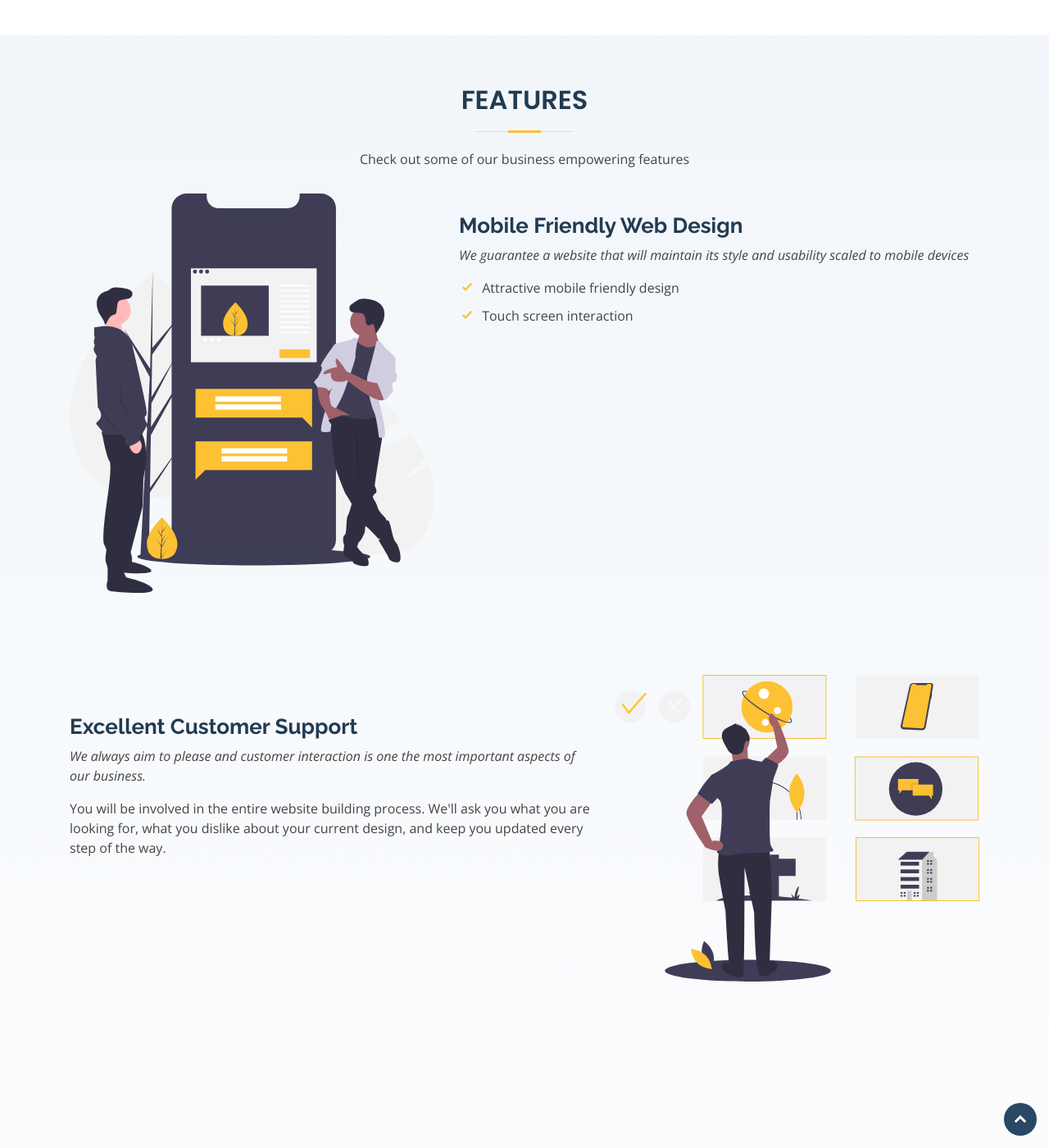
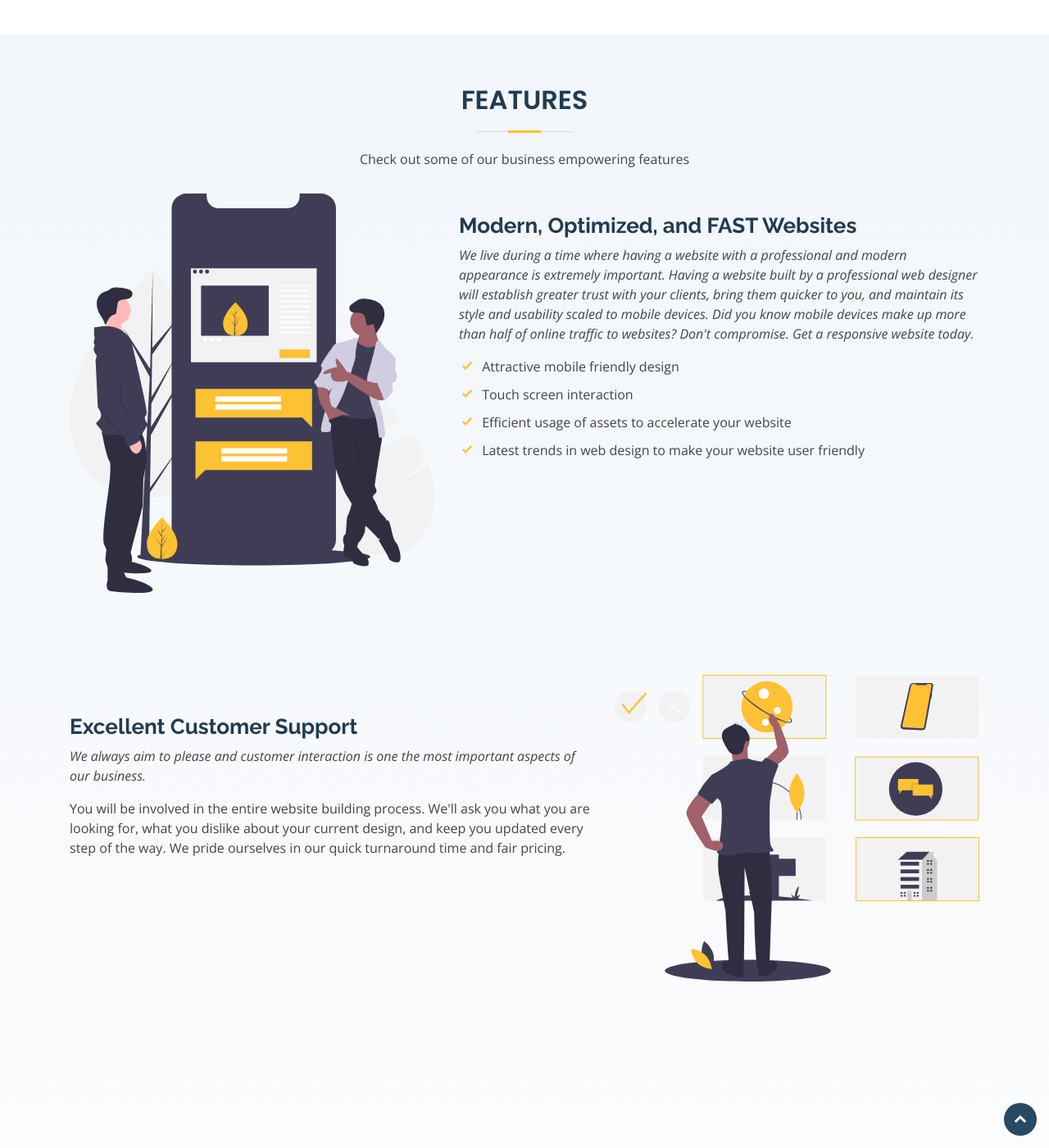
Before and after one commit to MeesterMarcus/lorenzana-designs-website, a Jekyll site: the page built from index.md, in a window 1280 px wide and 1400 px high, scrolled down 1620 px. Shown: the whole window at 82% size. Built offline with Jekyll 4.4.1, drawn with Linux system fonts in a browser that asks for light colours.

Commit message:
more info

```diff
--- a/_includes/features.html
+++ b/_includes/features.html
@@ -12,13 +12,17 @@
                 <img src="assets/img/features-1.svg" class="img-fluid" alt="Mobile Friendly Web Design">
             </div>
             <div class="col-md-7 pt-4" data-aos="fade-left">
-                <h3>Mobile Friendly Web Design</h3>
+                <h3>Modern, Optimized, and FAST Websites</h3>
                 <p class="font-italic">
-                    We guarantee a website that will maintain its style and usability scaled to mobile devices
+                    We live during a time where having a website with a professional and modern appearance is extremely important.
+                    Having a website built by a professional web designer will establish greater trust with your clients, bring them quicker to you, and maintain its style and usability scaled to mobile devices.
+                    Did you know mobile devices make up more than half of online traffic to websites? Don't compromise. Get a responsive website today.
                 </p>
                 <ul>
                     <li><i class="icofont-check"></i> Attractive mobile friendly design</li>
                     <li><i class="icofont-check"></i> Touch screen interaction</li>
+                    <li><i class="icofont-check"></i> Efficient usage of assets to accelerate your website</li>
+                    <li><i class="icofont-check"></i> Latest trends in web design to make your website user friendly</li>
                 </ul>
             </div>
         </div>
@@ -34,7 +38,7 @@
                 </p>
                 <p>
                     You will be involved in the entire website building process. We'll ask you what you are looking for, what you dislike about your current design,
-                    and keep you updated every step of the way.
+                    and keep you updated every step of the way. We pride ourselves in our quick turnaround time and fair pricing.
                 </p>
             </div>
         </div>
```
